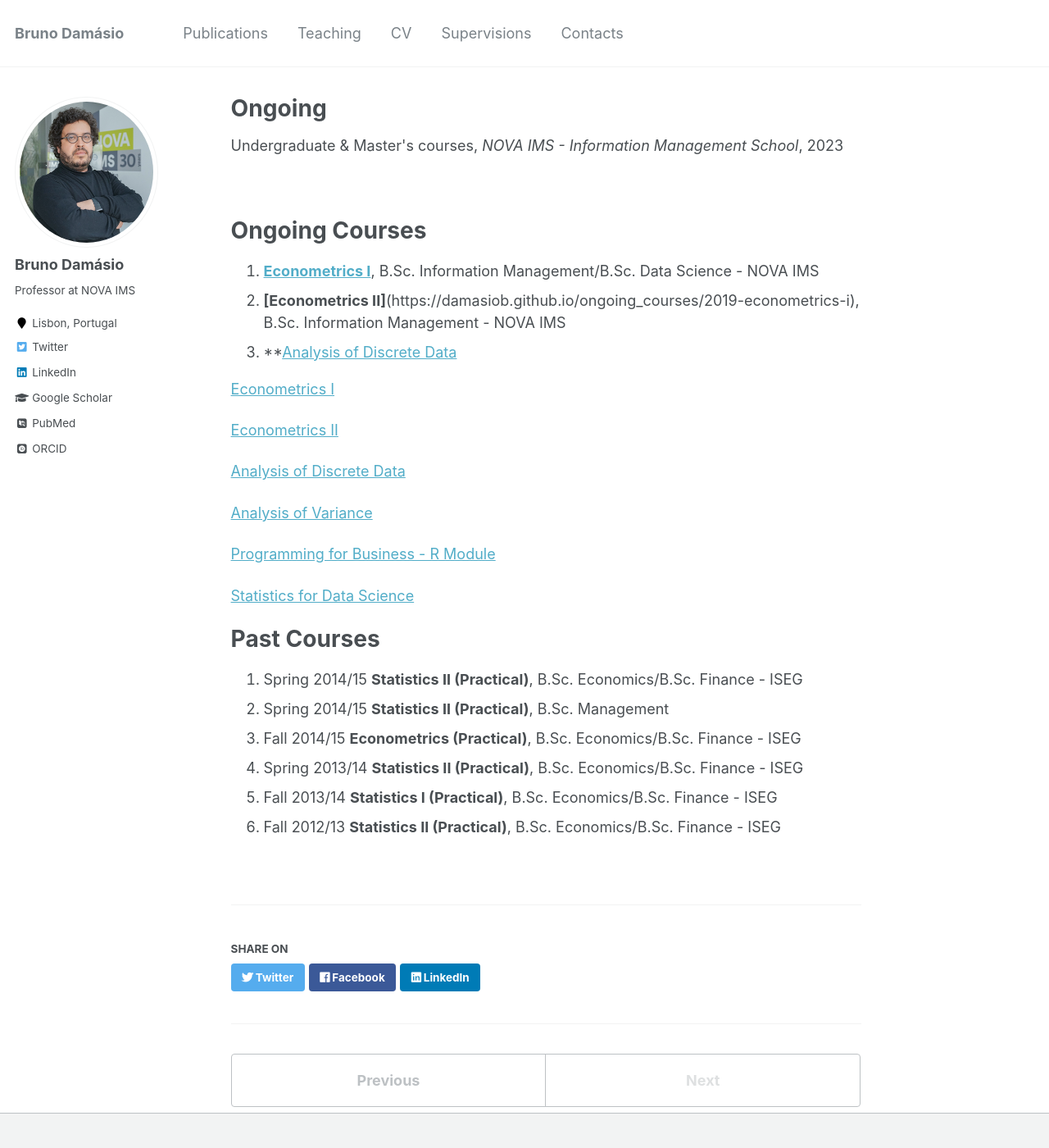
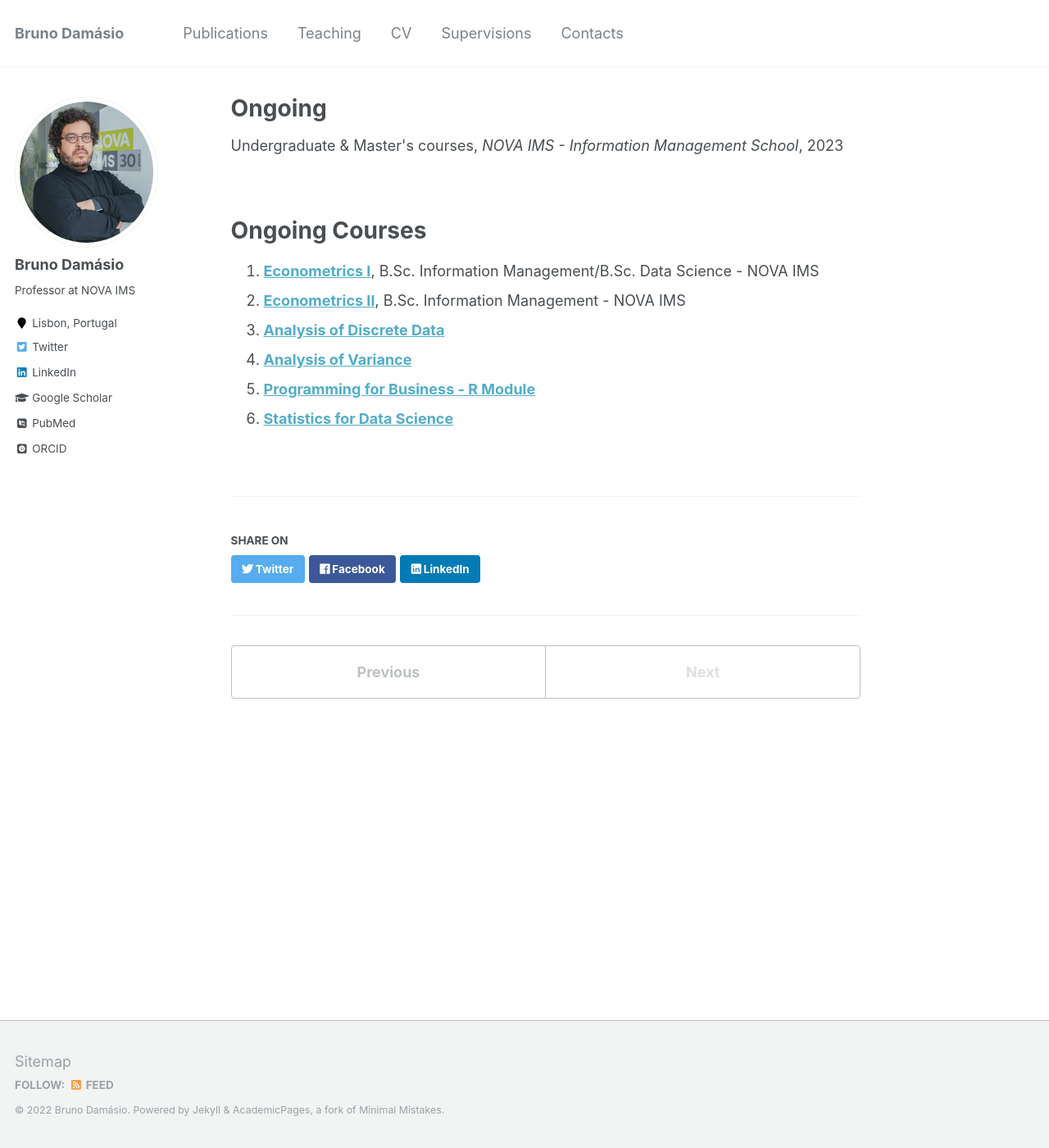
Before and after one commit to damasiob/damasiob.github.io, a Jekyll site: the page built from _teaching/ongoing.md, in a window 1280 px wide and 1400 px high. Shown: the whole window at 82% size. Built offline with Jekyll 4.4.1, drawn with Linux system fonts in a browser that asks for light colours; some web fonts are replaced.

Commit message:
Update ongoing.md

```diff
--- a/_teaching/ongoing.md
+++ b/_teaching/ongoing.md
@@ -13,27 +13,8 @@ Ongoing Courses
 ===
 
 1. [**Econometrics I**](https://damasiob.github.io/ongoing_courses/2019-econometrics-i), B.Sc. Information Management/B.Sc. Data Science - NOVA IMS
-2. **[Econometrics II]**(https://damasiob.github.io/ongoing_courses/2019-econometrics-i), B.Sc. Information Management - NOVA IMS
-3. **[Analysis of Discrete Data](https://damasiob.github.io/ongoing_courses/2019-Analysis-of-discrete-data)
-
-[Econometrics I](https://damasiob.github.io/ongoing_courses/2019-econometrics-i)
-
-[Econometrics II](https://damasiob.github.io/ongoing_courses/2019-econometrics-ii)
-
-[Analysis of Discrete Data](https://damasiob.github.io/ongoing_courses/2019-Analysis-of-discrete-data)
-
-[Analysis of Variance](https://damasiob.github.io/ongoing_courses/2019-Analysis-of-Variance)
-
-[Programming for Business - R Module](https://damasiob.github.io/ongoing_courses/2019-prog-business)
-
-[Statistics for Data Science](https://damasiob.github.io/ongoing_courses/2019-Statistics-Data-Science)
-
-Past Courses
-======
-
-  1. Spring 2014/15 **Statistics II (Practical)**, B.Sc. Economics/B.Sc. Finance - ISEG
-  2. Spring 2014/15 **Statistics II (Practical)**, B.Sc. Management
-  3. Fall 2014/15 **Econometrics (Practical)**, B.Sc. Economics/B.Sc. Finance - ISEG
-  4. Spring 2013/14 **Statistics II (Practical)**, B.Sc. Economics/B.Sc. Finance - ISEG
-  5. Fall 2013/14 **Statistics I (Practical)**, B.Sc. Economics/B.Sc. Finance - ISEG
-  6. Fall 2012/13 **Statistics II (Practical)**, B.Sc. Economics/B.Sc. Finance - ISEG
+2. [**Econometrics II**](https://damasiob.github.io/ongoing_courses/2019-econometrics-i), B.Sc. Information Management - NOVA IMS
+3. [**Analysis of Discrete Data**](https://damasiob.github.io/ongoing_courses/2019-Analysis-of-discrete-data)
+4. [**Analysis of Variance**](https://damasiob.github.io/ongoing_courses/2019-Analysis-of-Variance)
+5. [**Programming for Business - R Module**](https://damasiob.github.io/ongoing_courses/2019-prog-business)
+6. [**Statistics for Data Science**](https://damasiob.github.io/ongoing_courses/2019-Statistics-Data-Science)
```
